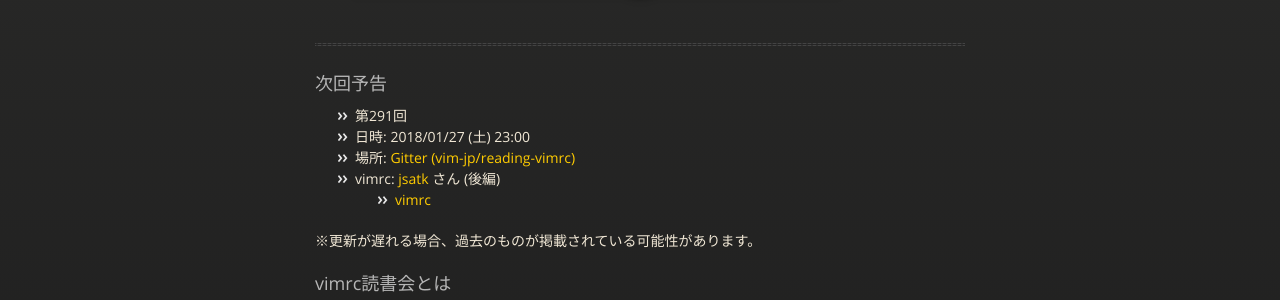
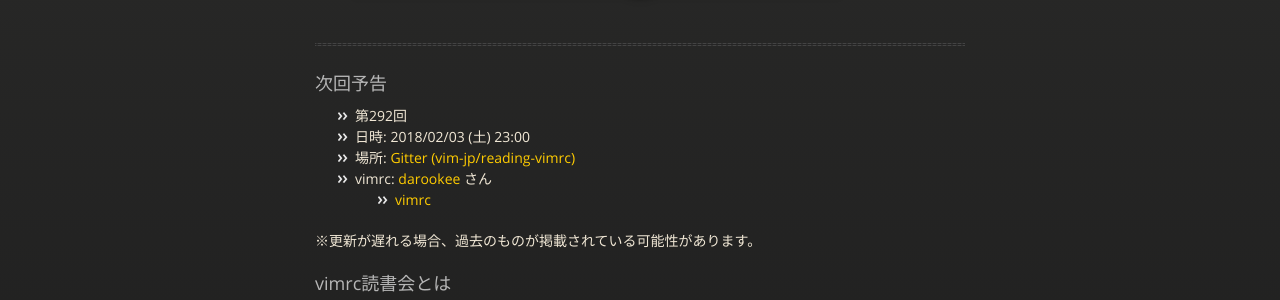
Before and after one commit to vim-jp/reading-vimrc, a Jekyll site: the page built from index.md, in a window 1280 px wide and 900 px high. Shown: the part 211-511 px from the top of the window. Built offline with Jekyll 4.4.1, drawn with Linux system fonts in a browser that asks for light colours; nearby versions of some CDN libraries.

Commit message:
Update the next information: #292 darookee

```diff
--- a/_data/next.yml
+++ b/_data/next.yml
@@ -1,12 +1,11 @@
-- id: 291
-  date: '2018-01-27 23:00'
+- id: 292
+  date: '2018-02-03 23:00'
   author:
-    name: jsatk
-    url: 'https://github.com/jsatk'
+    name: darookee
+    url: 'https://github.com/darookee'
   vimrcs:
-    - url: >-
-        https://github.com/jsatk/dotfiles/blob/9c74e9176745c51f45e7a0fe992cb441461b65ba/vimrc
+    - url: 'https://github.com/darookee/dotfiles/blob/master/vimrc'
       name: vimrc
-      hash: 9c74e9176745c51f45e7a0fe992cb441461b65ba
-  part: 後編
+      hash: null
+  part: null
   other: null
```
